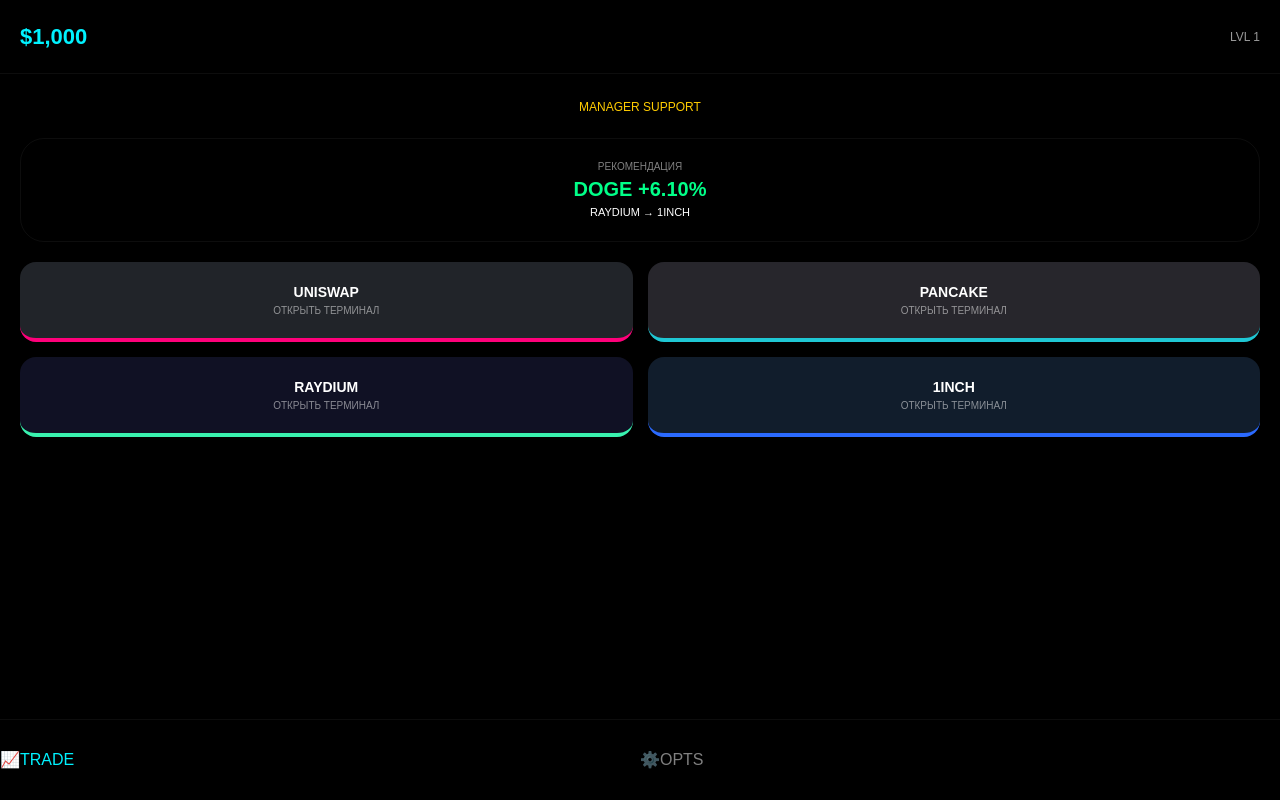
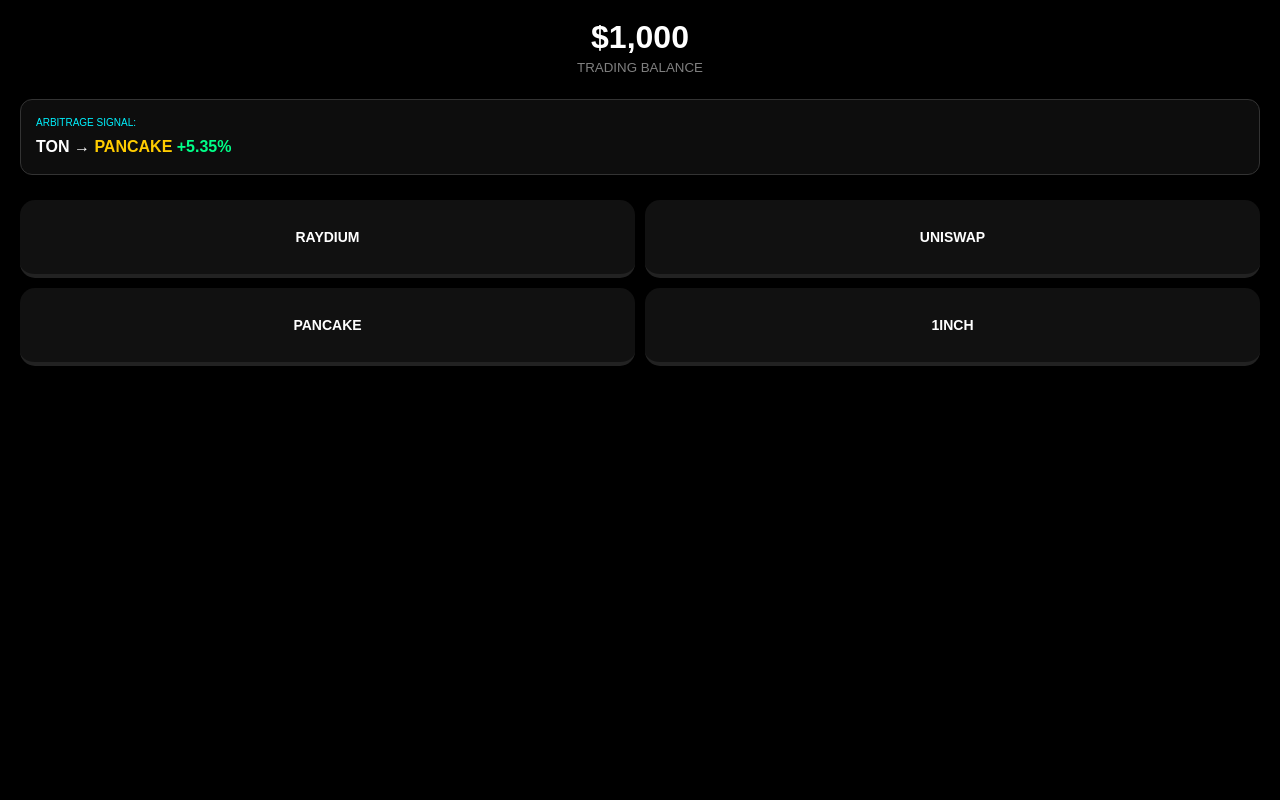
Before and after one commit to katyakuznezc-cmd/treidgame, a React (Vite) app: page / in a window 1280 px wide. Built offline with nearby package versions, Linux system fonts and the light colour scheme.

Commit message:
Update App.jsx

```diff
--- a/src/App.jsx
+++ b/src/App.jsx
@@ -1,78 +1,42 @@
 import React, { useState, useEffect, useRef } from 'react';
 
-const COINS_DATA = [
-  { id: 'TON', base: 5.42, lvl: 1 }, { id: 'DOGE', base: 0.15, lvl: 1 },
-  { id: 'NEAR', base: 6.12, lvl: 1 }, { id: 'TRX', base: 0.11, lvl: 2 },
-  { id: 'SOL', base: 145.30, lvl: 3 }, { id: 'ETH', base: 2640, lvl: 4 },
-  { id: 'XRP', base: 0.62, lvl: 5 }, { id: 'ADA', base: 0.45, lvl: 6 },
-  { id: 'AVAX', base: 34.20, lvl: 7 }, { id: 'BNB', base: 590, lvl: 8 },
-  { id: 'PEPE', base: 0.000008, lvl: 9 }, { id: 'BTC', base: 96200, lvl: 10 }
+const COINS = [
+  { id: 'SOL', price: 145.2 }, { id: 'TON', price: 5.4 }, { id: 'ETH', price: 2640 }, { id: 'BTC', price: 96000 }
 ];
-
-const DEX_CONFIGS = {
-  'UNISWAP': { bg: '#190a24', accent: '#ff007a', card: '#212429', btn: '#ff007a', title: 'Uniswap Interface' },
-  'PANCAKE': { bg: '#08060b', accent: '#1fc7d4', card: '#27262c', btn: '#1fc7d4', title: 'PancakeSwap' },
-  'RAYDIUM': { bg: '#0c0d21', accent: '#39f2af', card: 'rgba(20,22,46,0.8)', btn: '#39f2af', title: 'Raydium (Solana)' },
-  '1INCH': { bg: '#060e17', accent: '#2b6aff', card: '#111d2c', btn: '#2b6aff', title: '1inch Aggregator' }
-};
 
 export default function App() {
   const [balance, setBalance] = useState(() => Number(localStorage.getItem('st_bal')) || 1000.00);
-  const [level, setLevel] = useState(() => Number(localStorage.getItem('st_lvl')) || 1);
-  const [totalTrades, setTotalTrades] = useState(() => Number(localStorage.getItem('st_total')) || 0);
-  const [tab, setTab] = useState('trade');
   const [selectedDex, setSelectedDex] = useState(null);
   const [amount, setAmount] = useState(100);
-  const [leverage, setLeverage] = useState(5);
   const [activeTrade, setActiveTrade] = useState(null);
-  const [isSyncing, setIsSyncing] = useState(false);
-  const [syncTimer, setSyncTimer] = useState(0);
   const [signal, setSignal] = useState(null);
-  const [isAnalyzing, setIsAnalyzing] = useState(true);
-  const [result, setResult] = useState(null);
   const [clicks, setClicks] = useState([]);
-  const [isShaking, setIsShaking] = useState(false);
-
-  const clickSound = useRef(null);
-  const showCrash = signal?.isCrash && !selectedDex && tab === 'trade';
+  const [step, setStep] = useState(1); // 1 - ввод данных, 2 - подтверждение (Approve/Confirm)
 
   useEffect(() => {
-    localStorage.setItem('st_bal', balance.toFixed(2));
-    localStorage.setItem('st_total', totalTrades);
-    if (!clickSound.current) {
-        clickSound.current = new Audio('https://www.soundjay.com/buttons/sounds/button-16.mp3');
-        clickSound.current.volume = 0.05;
-    }
-  }, [balance, totalTrades]);
-
-  useEffect(() => {
-    if (tab === 'trade' && !signal && !activeTrade) {
-      setIsAnalyzing(true);
+    if (!signal && !activeTrade) {
       const timer = setTimeout(() => {
-        const avail = COINS_DATA.filter(c => c.lvl <= level);
-        const coin = avail[Math.floor(Math.random() * avail.length)];
-        const bDex = Object.keys(DEX_CONFIGS)[Math.floor(Math.random() * 4)];
-        let sDex = Object.keys(DEX_CONFIGS)[Math.floor(Math.random() * 4)];
-        while(sDex === bDex) sDex = Object.keys(DEX_CONFIGS)[Math.floor(Math.random() * 4)];
-        setSignal({ coin: coin.id, buyDex: bDex, sellDex: sDex, perc: (Math.random() * 5 + 2).toFixed(2), isCrash: Math.random() < 0.15 });
-        setIsAnalyzing(false);
-      }, 2500);
+        const coin = COINS[Math.floor(Math.random() * COINS.length)];
+        const target = ['RAYDIUM', 'UNISWAP', 'PANCAKE', '1INCH'][Math.floor(Math.random() * 4)];
+        setSignal({ coin: coin.id, sellDex: target, perc: (Math.random() * 4 + 2).toFixed(2) });
+      }, 3000);
       return () => clearTimeout(timer);
     }
-  }, [tab, signal, activeTrade, level]);
+  }, [signal, activeTrade]);
 
-  const finalizeTrade = () => {
-    const isWin = selectedDex === signal.sellDex && Math.random() < 0.9;
-    let pnl = isWin ? (amount * leverage * (parseFloat(signal.perc)/100)) : -(amount * leverage * 0.1);
-    if (!isWin) { setIsShaking(true); setTimeout(()=>setIsShaking(false), 500); }
-    setBalance(b => b + amount + pnl);
-    setTotalTrades(t => t + 1);
-    setResult({ win: isWin, val: Math.abs(pnl).toFixed(2) });
-    setActiveTrade(null); setSignal(null); setSelectedDex(null); setIsSyncing(false);
+  const executeSwap = () => {
+    if (balance < amount) return;
+    setBalance(b => b - amount);
+    setActiveTrade(true);
+    setTimeout(() => {
+      const isWin = selectedDex === signal?.sellDex;
+      const profit = isWin ? (amount * (parseFloat(signal.perc) / 100)) : -(amount * 0.20);
+      setBalance(b => b + amount + profit);
+      setActiveTrade(null); setSignal(null); setSelectedDex(null); setStep(1);
+    }, 3000);
   };
 
   const handleGlobalClick = (e) => {
-    if (clickSound.current) { clickSound.current.currentTime = 0; clickSound.current.play().catch(()=>{}); }
     const x = e.clientX || e.touches?.[0].clientX;
     const y = e.clientY || e.touches?.[0].clientY;
     if (x) {
@@ -82,157 +46,143 @@ export default function App() {
     }
   };
 
-  const currentTheme = selectedDex ? DEX_CONFIGS[selectedDex] : { bg: '#000', accent: '#00f2ff' };
-
-  return (
-    <div onPointerDown={handleGlobalClick} className={isShaking ? 'shake' : ''} style={{
-      width:'100vw', height:'100dvh', background: showCrash ? '#200' : currentTheme.bg, color:'#fff',
-      fontFamily:'sans-serif', overflow:'hidden', display:'flex', flexDirection:'column', transition:'all 0.5s'
-    }}>
-      <style>{`
-        @keyframes pop { 0%{opacity:1; transform:translateY(0)} 100%{opacity:0; transform:translateY(-100px)} }
-        .dollar { position:absolute; color:#00ff88; font-weight:900; animation:pop 0.6s forwards; z-index:99; pointer-events:none; }
-        .shake { animation: shake 0.5s; }
-        @keyframes shake { 0%,100%{transform:translateX(0)} 25%{transform:translateX(-5px)} 75%{transform:translateX(5px)} }
-        .dex-card { background: ${currentTheme.card}; border-radius: 24px; padding: 20px; box-shadow: 0 10px 30px rgba(0,0,0,0.5); border: 1px solid rgba(255,255,255,0.05); }
-        .nav-btn { flex:1; display:flex; flexDirection:column; alignItems:center; fontSize:10px; opacity:0.5; }
-        .nav-active { opacity:1; color: ${currentTheme.accent}; }
-      `}</style>
-
-      {clicks.map(c => <div key={c.id} className="dollar" style={{left:c.x, top:c.y}}>$</div>)}
-
-      {/* Header */}
-      <div style={{padding:20, display:'flex', justifyContent:'space-between', alignItems:'center', borderBottom:'1px solid rgba(255,255,255,0.05)'}}>
-        <b style={{fontSize:22, color: currentTheme.accent}}>${balance.toLocaleString()}</b>
-        <div style={{fontSize:12, opacity:0.6}}>LVL {level}</div>
+  // --- 1INCH UI (Aggregator Style) ---
+  const OneInchUI = () => (
+    <div style={{background: '#060e17', height: '100%', padding: 15, color: '#fff', fontFamily: 'Inter, sans-serif'}}>
+      <div style={{display:'flex', justifyContent:'space-between', marginBottom:20}}>
+        <b style={{color:'#2b6aff'}}>1INCH Aggregator</b>
+        <span onClick={()=>setSelectedDex(null)}>✕</span>
       </div>
-
-      <div style={{flex:1, overflowY:'auto', padding:20}}>
-        {tab === 'trade' && (
-          <>
-            <div style={{textAlign:'center', marginBottom:20}}>
-              <a href="https://t.me/vladstelin78" style={{color:'#ffcc00', fontSize:12, textDecoration:'none'}}>MANAGER SUPPORT</a>
+      <div style={{background: '#111d2c', padding: 16, borderRadius: 16, border: '1px solid #1e2d3d'}}>
+        <div style={{marginBottom: 10, fontSize: 12, opacity: 0.6}}>You sell</div>
+        <div style={{display:'flex', justifyContent:'space-between', background: '#0a141d', padding: 12, borderRadius: 12}}>
+          <input type="number" value={amount} onChange={e=>setAmount(e.target.value)} style={{background:'none', border:'none', color:'#fff', fontSize: 20, width: '60%', outline:'none'}} />
+          <button style={{background:'#2b6aff', border:'none', borderRadius: 8, color:'#fff', padding:'5px 10px'}}>USDT ▾</button>
         </div>
-
-            {/* Signal Box */}
-            <div className="dex-card" style={{marginBottom:20, textAlign:'center', borderColor: showCrash ? '#f00' : ''}}>
-              {isAnalyzing ? "АНАЛИЗ РЫНКА..." : (
-                <div>
-                    <div style={{fontSize:10, opacity:0.5}}>РЕКОМЕНДАЦИЯ</div>
-                    <div style={{fontSize:20, fontWeight:'bold', color: showCrash ? '#f00' : '#00ff88'}}>{signal?.coin} +{signal?.perc}%</div>
-                    <div style={{fontSize:11}}>{signal?.buyDex} → {signal?.sellDex}</div>
+        <div style={{textAlign:'center', margin: '10px 0'}}>⇅</div>
+        <div style={{marginBottom: 20, fontSize: 12, opacity: 0.6}}>You buy</div>
+        <div style={{display:'flex', justifyContent:'space-between', background: '#0a141d', padding: 12, borderRadius: 12}}>
+          <div style={{fontSize: 20}}>{signal?.coin || 'ETH'}</div>
+          <button style={{background:'#1e2d3d', border:'none', borderRadius: 8, color:'#fff', padding:'5px 10px'}}>Select ▾</button>
         </div>
-              )}
-            </div>
-
-            {/* DEX INTERFACE SELECTOR / WORKSPACE */}
-            {!selectedDex ? (
-              <div style={{display:'grid', gridTemplateColumns:'1fr 1fr', gap:15}}>
-                {Object.keys(DEX_CONFIGS).map(name => (
-                  <div key={name} onClick={()=>setSelectedDex(name)} style={{
-                    padding:20, background:DEX_CONFIGS[name].card, borderRadius:16, textAlign:'center',
-                    borderBottom:`4px solid ${DEX_CONFIGS[name].accent}`, cursor:'pointer'
-                  }}>
-                    <div style={{fontSize:14, fontWeight:'bold'}}>{name}</div>
-                    <div style={{fontSize:10, opacity:0.5}}>ОТКРЫТЬ ТЕРМИНАЛ</div>
-                  </div>
-                ))}
-              </div>
-            ) : (
-              <div className="dex-workspace">
-                <div onClick={()=>setSelectedDex(null)} style={{fontSize:12, marginBottom:15, color:currentTheme.accent}}>← НАЗАД К СПИСКУ</div>
-
-                {/* Эмуляция структуры биржи */}
-                <div className="dex-card">
-                  <div style={{display:'flex', justifyContent:'space-between', marginBottom:20}}>
-                    <b style={{fontSize:14}}>{DEX_CONFIGS[selectedDex].title}</b>
-                    <span style={{fontSize:10, color:currentTheme.accent}}>● Live</span>
-                  </div>
-
-                  <div style={{background:'rgba(0,0,0,0.2)', padding:15, borderRadius:12, marginBottom:10}}>
-                    <small style={{fontSize:10, opacity:0.5}}>YOU PAY</small>
-                    <div style={{display:'flex', justifyContent:'space-between', alignItems:'center'}}>
-                      <input type="number" value={amount} onChange={e=>setAmount(Number(e.target.value))}
-                             style={{background:'none', border:'none', color:'#fff', fontSize:20, outline:'none', width:'60%'}} />
-                      <b>USD</b>
+        <button onClick={executeSwap} style={{width:'100%', padding: 15, background: '#2b6aff', color: '#fff', border: 'none', borderRadius: 12, fontWeight: 'bold'}}>
+          {activeTrade ? 'Finding best route...' : 'Swap via 1inch'}
+        </button>
       </div>
     </div>
+  );
 
-                  <div style={{background:'rgba(0,0,0,0.2)', padding:15, borderRadius:12, marginBottom:20}}>
-                    <small style={{fontSize:10, opacity:0.5}}>YOU RECEIVE (x{leverage})</small>
-                    <div style={{display:'flex', justifyContent:'space-between', alignItems:'center'}}>
-                      <div style={{fontSize:20}}>{signal?.coin || '...'}</div>
-                      <div style={{color:'#00ff88'}}>+${(amount*leverage*(parseFloat(signal?.perc||0)/100)).toFixed(2)}</div>
+  // --- RAYDIUM UI ---
+  const RaydiumUI = () => (
+    <div style={{background: '#0c0d21', height: '100%', padding: 15, color: '#fff'}}>
+      <div style={{display:'flex', justifyContent:'space-between', marginBottom:20}}>
+        <b style={{color:'#39f2af'}}>RAYDIUM</b>
+        <span onClick={()=>setSelectedDex(null)}>✕</span>
+      </div>
+      <div style={{background: 'rgba(20,22,46,0.9)', padding: 20, borderRadius: 12, border: '1px solid #1a1b36'}}>
+        <div style={{background: '#050614', padding: 15, borderRadius: 10, marginBottom: 5}}>
+          <div style={{fontSize: 10, opacity: 0.4}}>FROM</div>
+          <input type="number" value={amount} onChange={e=>setAmount(e.target.value)} style={{width:'100%', background:'none', border:'none', color:'#fff', fontSize: 20, outline: 'none'}} />
+        </div>
+        <div style={{background: '#050614', padding: 15, borderRadius: 10, marginBottom: 20}}>
+          <div style={{fontSize: 10, opacity: 0.4}}>TO</div>
+          <div style={{fontSize: 20}}>{signal?.coin || 'SOL'}</div>
+        </div>
+        <button onClick={executeSwap} style={{width:'100%', padding: 15, background: '#39f2af', color: '#000', border: 'none', borderRadius: 10, fontWeight: 'bold'}}>
+          {activeTrade ? 'Processing...' : 'SWAP'}
+        </button>
       </div>
     </div>
+  );
 
-                  {COINS_DATA.map(c => (
-                    c.lvl <= level && (
-                      <button key={c.id} onClick={()=>buyCoin(c.id)} disabled={activeTrade} style={{
-                        width:'100%', padding:15, borderRadius:12, background:currentTheme.btn,
-                        color:'#000', fontWeight:'bold', border:'none', marginBottom:5, opacity: activeTrade ? 0.5 : 1
-                      }}>
-                        {activeTrade ? `В СДЕЛКЕ: ${c.id}` : `ОБМЕНЯТЬ НА ${c.id}`}
-                      </button>
-                    )
-                  ))}
-
-                  {activeTrade && (
-                    <button onClick={sellCoin} style={{
-                        width:'100%', padding:15, borderRadius:12, background:'#ff0055',
-                        color:'#fff', fontWeight:'bold', border:'none', marginTop:10
-                    }}>
-                      {isSyncing ? `ЗАКРЫТИЕ ${syncTimer}s` : "ЗАКРЫТЬ ПОЗИЦИЮ"}
+  // --- UNISWAP UI ---
+  const UniswapUI = () => (
+    <div style={{background: '#190a24', height: '100%', padding: 15, color: '#fff'}}>
+      <div style={{display:'flex', justifyContent:'space-between', marginBottom:20}}>
+        <b style={{color:'#ff007a'}}>Uniswap</b>
+        <span onClick={()=>setSelectedDex(null)}>✕</span>
+      </div>
+      <div style={{background: '#212429', padding: 12, borderRadius: 24}}>
+        <div style={{background: '#2c2f36', padding: 16, borderRadius: 20, marginBottom: 4}}>
+          <input type="number" value={amount} onChange={e=>setAmount(e.target.value)} style={{width:'100%', background:'none', border:'none', color:'#fff', fontSize: 28, outline: 'none'}} />
+        </div>
+        <div style={{background: '#2c2f36', padding: 16, borderRadius: 20, marginBottom: 15}}>
+          <div style={{fontSize: 28}}>{signal?.coin || 'TOKEN'}</div>
+        </div>
+        {step === 1 ? (
+          <button onClick={()=>setStep(2)} style={{width:'100%', padding: 18, background: '#ff007a', color: '#fff', border: 'none', borderRadius: 20, fontWeight: 'bold'}}>Allow Uniswap</button>
+        ) : (
+          <button onClick={executeSwap} style={{width:'100%', padding: 18, background: '#ff007a', color: '#fff', border: 'none', borderRadius: 20, fontWeight: 'bold'}}>
+            {activeTrade ? 'Confirming...' : 'Swap'}
           </button>
         )}
       </div>
     </div>
-            )}
-          </>
-        )}
+  );
 
-        {tab === 'opts' && (
-          <div className="dex-card">
-            <h3>SETTINGS</h3>
-            <div style={{marginBottom:15}}>Сделок всего: {totalTrades}</div>
-            <a href="https://t.me/kriptoalians" style={{color:currentTheme.accent, textDecoration:'none', fontWeight:'bold'}}>CREATORS: @KRIPTOALIANS</a>
+  // --- PANCAKESWAP UI ---
+  const PancakeUI = () => (
+    <div style={{background: '#08060b', height: '100%', padding: 15, color: '#fff'}}>
+      <div style={{display:'flex', justifyContent:'space-between', marginBottom:20}}>
+        <b style={{color:'#1fc7d4'}}>PancakeSwap</b>
+        <span onClick={()=>setSelectedDex(null)}>✕</span>
       </div>
-        )}
+      <div style={{background: '#27262c', borderRadius: 24, padding: 20}}>
+        <div style={{fontSize: 12, color: '#1fc7d4', marginBottom: 10, textAlign:'center'}}>SWAP</div>
+        <div style={{background: '#372f47', padding: 15, borderRadius: 16, marginBottom: 10}}>
+          <input type="number" value={amount} onChange={e=>setAmount(e.target.value)} style={{width:'100%', background:'none', border:'none', color:'#fff', fontSize: 18, outline:'none'}} />
+        </div>
+        <div style={{background: '#372f47', padding: 15, borderRadius: 16, marginBottom: 20}}>
+          <div style={{fontSize: 18}}>{signal?.coin || 'BNB'}</div>
+        </div>
+        <button onClick={executeSwap} style={{width:'100%', padding: 15, background: '#1fc7d4', color: '#fff', border: 'none', borderRadius: 16, fontWeight: 'bold'}}>
+          {activeTrade ? 'Swapping...' : 'Swap Now'}
+        </button>
+      </div>
+    </div>
+  );
+
+  return (
+    <div onPointerDown={handleGlobalClick} style={{width:'100vw', height:'100dvh', background:'#000', color:'#fff', fontFamily:'sans-serif', overflow:'hidden'}}>
+      <style>{`
+        .dollar { position:absolute; color:#00ff88; font-weight:900; animation:pop 0.6s forwards; z-index:999; pointer-events:none; font-size:28px; }
+        @keyframes pop { 0%{opacity:1; transform:translateY(0)} 100%{opacity:0; transform:translateY(-100px)} }
+      `}</style>
+
+      {clicks.map(c => <div key={c.id} className="dollar" style={{left:c.x-10, top:c.y-20}}>$</div>)}
+
+      {!selectedDex ? (
+        <div style={{padding: 20}}>
+          <div style={{textAlign:'center', marginBottom: 20}}>
+            <h1 style={{fontSize: 32, margin: 0}}>${balance.toLocaleString()}</h1>
+            <small style={{opacity: 0.5}}>TRADING BALANCE</small>
           </div>
 
-      {/* Navigation */}
-      <div style={{height:80, display:'flex', alignItems:'center', background:'rgba(0,0,0,0.8)', borderTop:'1px solid rgba(255,255,255,0.05)'}}>
-        <div onClick={()=>setTab('trade')} className={`nav-btn ${tab==='trade'?'nav-active':''}`}><span>📈</span>TRADE</div>
-        <div onClick={()=>setTab('opts')} className={`nav-btn ${tab==='opts'?'nav-active':''}`}><span>⚙️</span>OPTS</div>
+          <div style={{background:'rgba(255,255,255,0.05)', padding: 15, borderRadius: 12, marginBottom: 25, border: '1px solid #333'}}>
+            <div style={{fontSize: 10, color:'#00f2ff'}}>ARBITRAGE SIGNAL:</div>
+            {signal ? (
+              <div style={{fontWeight:'bold', marginTop:5}}>
+                {signal.coin} → <span style={{color:'#ffcc00'}}>{signal.sellDex}</span> <span style={{color:'#00ff88'}}>+{signal.perc}%</span>
+              </div>
+            ) : "SEARCHING..."}
           </div>
 
-      {/* Result Pop-up */}
-      {result && (
-        <div style={{position:'absolute', inset:0, background:'rgba(0,0,0,0.9)', zIndex:1000, display:'flex', alignItems:'center', justifyContent:'center', padding:40}}>
-          <div className="dex-card" style={{textAlign:'center', width:'100%'}}>
-            <h1 style={{color: result.win ? '#00ff88' : '#ff0055'}}>{result.win ? 'SUCCESS' : 'FAIL'}</h1>
-            <div style={{fontSize:24, marginBottom:20}}>${result.val}</div>
-            <button onClick={()=>setResult(null)} className="btn" style={{background:'#fff', color:'#000'}}>CONTINUE</button>
+          <div style={{display:'grid', gridTemplateColumns: '1fr 1fr', gap: 10}}>
+            {['RAYDIUM', 'UNISWAP', 'PANCAKE', '1INCH'].map(dex => (
+              <div key={dex} onClick={()=>setSelectedDex(dex)} style={{padding: 25, background: '#111', borderRadius: 15, borderBottom: '4px solid #222', textAlign:'center'}}>
+                <b style={{fontSize: 14}}>{dex}</b>
               </div>
+            ))}
+          </div>
+        </div>
+      ) : (
+        <div style={{height: '100%'}}>
+          {selectedDex === 'RAYDIUM' && <RaydiumUI />}
+          {selectedDex === 'UNISWAP' && <UniswapUI />}
+          {selectedDex === 'PANCAKE' && <PancakeUI />}
+          {selectedDex === '1INCH' && <OneInchUI />}
         </div>
       )}
     </div>
   );
-
-  function buyCoin(id) {
-    if (balance >= amount) {
-      setBalance(b => b - amount);
-      setActiveTrade({ id });
 }
-  }
-
-  function sellCoin() {
-    setIsSyncing(true); setSyncTimer(5);
-    const itv = setInterval(() => {
-      setSyncTimer(s => {
-        if (s <= 1) { clearInterval(itv); finalizeTrade(); return 0; }
-        return s - 1;
-      });
-    }, 1000);
-  }
-}
```
Lines whose indentation alone changed are shown as unchanged.
